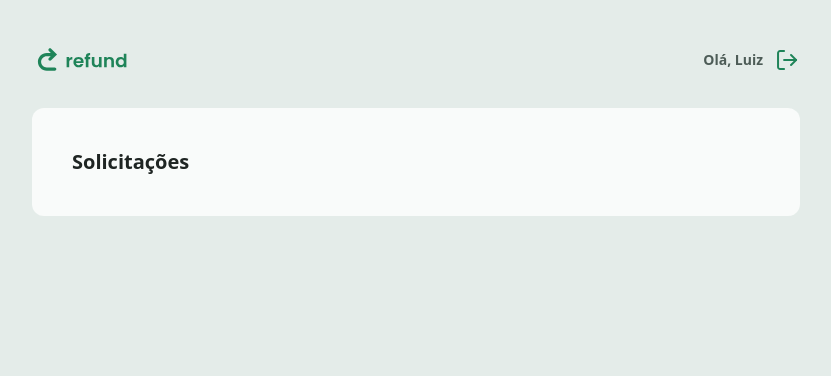
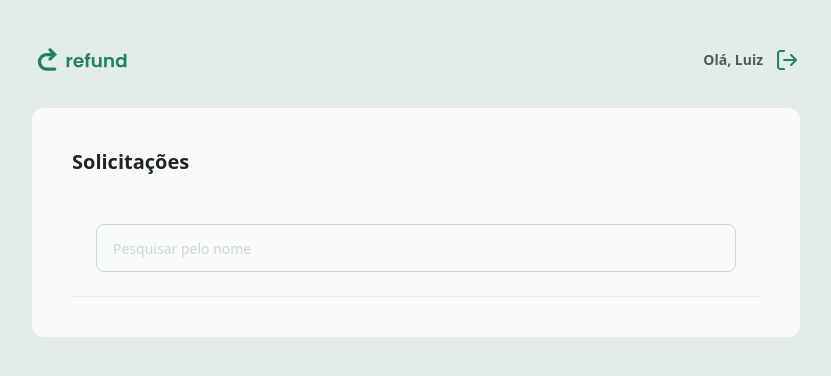
Before and after one commit to LuizGarbini/refund-rocketseat, a React (Vite) app: page / in a window 1280 px wide. Shown: the top 376 px of the page, without its empty margins (224-1055 px from the left). Built offline with nearby package versions, Linux system fonts and the light colour scheme.

Commit message:
Input de Pesquisa

```diff
--- a/src/pages/Dashboard.tsx
+++ b/src/pages/Dashboard.tsx
@@ -1,7 +1,29 @@
+import { useState } from "react";
+
+import { Input } from "../components/Input";
+
 export function Dashboard() {
+	const [name, setName] = useState("");
+
+	function fetchRefunds(e: React.FormEvent) {
+		e.preventDefault();
+
+		console.log(name);
+	}
+
 	return (
 		<div className="bg-gray-500 rounded-xl p-10 md:min-w-[768px]">
 			<h1 className="text-gray-100 font-bold text-xl flex-1">Solicitações</h1>
+
+			<form
+				onSubmit={fetchRefunds}
+				className="flex flex-1 items-center justify-between p-6 border-b-[1px] border-b-gray-400 md:flex-row gap-2 mt-6"
+			>
+				<Input
+					placeholder="Pesquisar pelo nome"
+					onChange={(e) => setName(e.target.value)}
+				/>
+			</form>
 		</div>
 	);
 }
```
